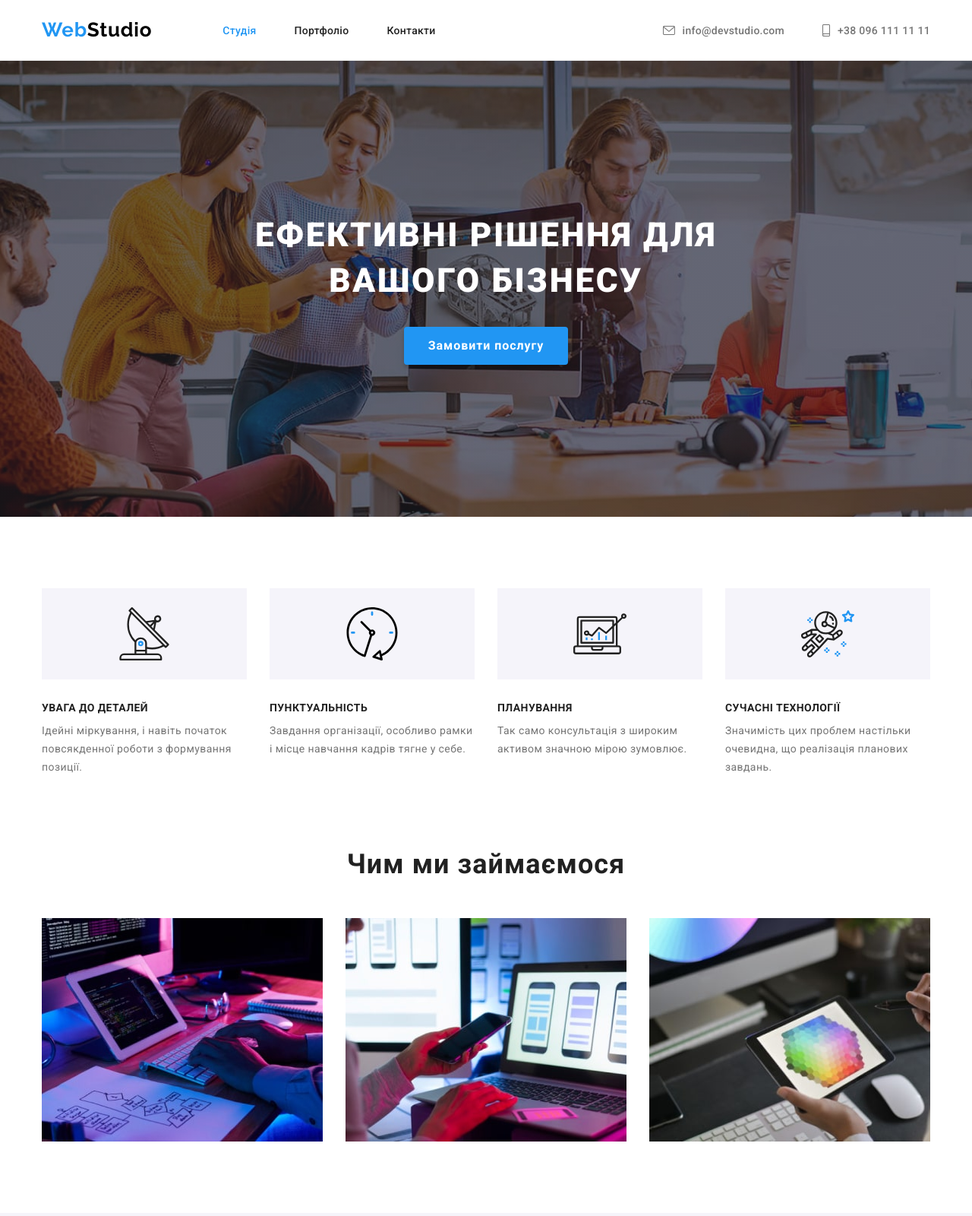
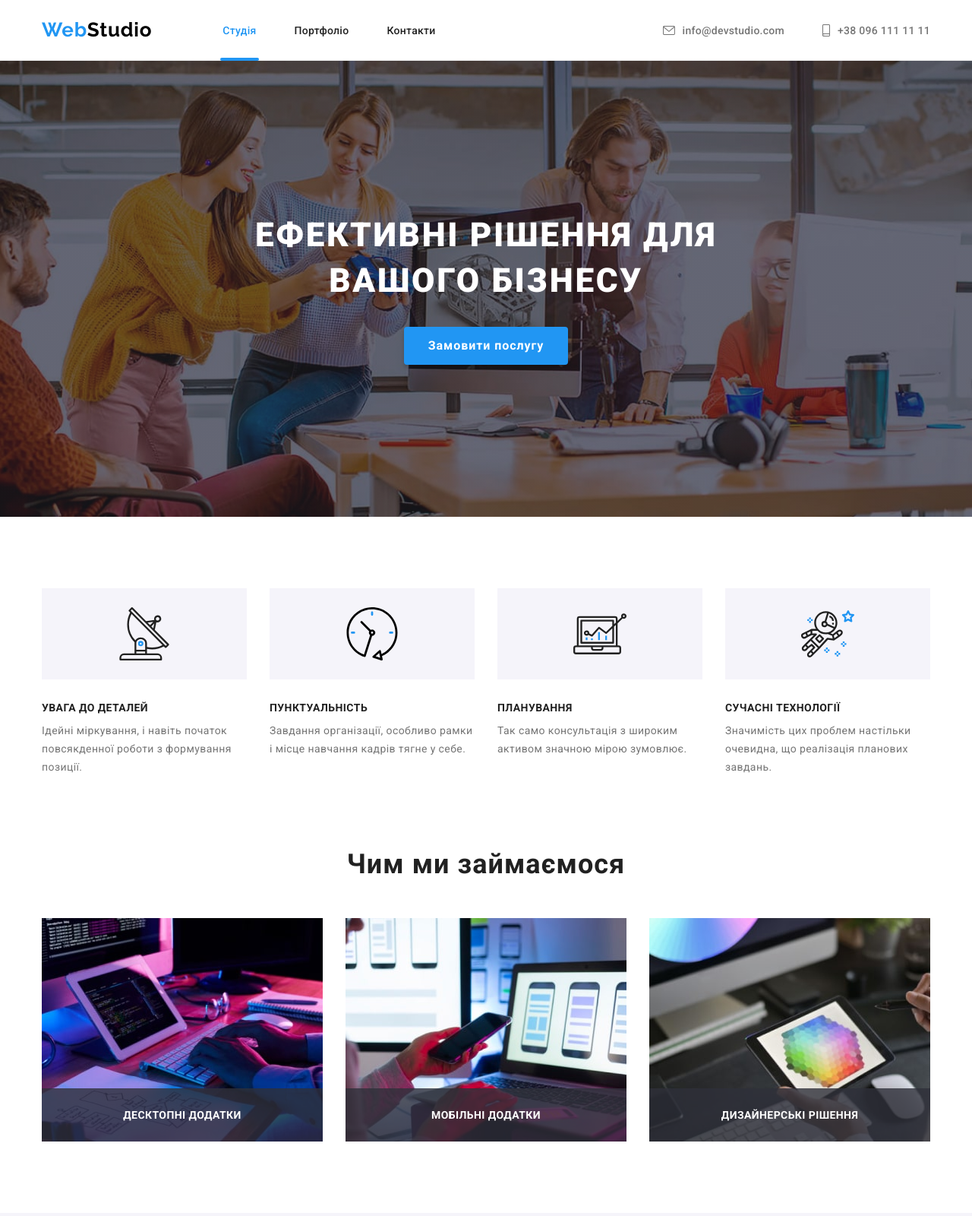
Before and after one commit to MaxF1996/goit-markup-hw-05, a plain HTML site: page index.html in a window 1280 px wide. Shown: the top 1600 px of the page at 76% size. Drawn offline with nearby package versions, Linux system fonts and the light colour scheme.

Commit message:
header links decor, transitions & doing subtitles

```diff
--- a/css/styles.css
+++ b/css/styles.css
@@ -13,6 +13,7 @@
   --contacts-font-color: rgba(255, 255, 255, 0.6);
   --accent-color: #2196f3;
   --main-dark-color: #2f303a;
+  --a-main-dark-color: rgba(47, 48, 58, 0.8);
   --secondary-bg-color: #f5f4fa;
   --header-border-color: #ececec;
   --brand-main-color: #afb1b8;
@@ -154,15 +155,36 @@ nav.flex-container {
   font-weight: 500;
   line-height: 1.17;
   letter-spacing: 0.02em;
+
+  transition: color 250ms cubic-bezier(0.4, 0, 0.2, 1);
 }
 
 .header .nav-link {
+  position: relative;
   display: block;
 
   padding-top: 32px;
   padding-bottom: 31px;
 
   color: var(--title-font-color);
+}
+
+.header .active-link {
+  color: var(--accent-color);
+}
+
+.header .active-link::after {
+  content: '';
+
+  position: absolute;
+  bottom: calc(0% - 1px);
+  left: -3px;
+
+  width: calc(100% + 6px);
+  height: 4px;
+
+  background-color: var(--accent-color);
+  border-radius: 2px;
 }
 
 .header .nav-contacts {
@@ -189,7 +211,6 @@ nav.flex-container {
   height: 16px;
 }
 
-.header .active-link,
 .header .nav-link:hover,
 .header .nav-contact:hover,
 .header .nav-link:focus,
@@ -243,6 +264,8 @@ nav.flex-container {
   font-size: 16px;
   line-height: 1.88;
   letter-spacing: 0.06em;
+
+  transition: opacity 250ms cubic-bezier(0.4, 0, 0.2, 1);
 
   color: var(--main-light-color);
   background-color: var(--accent-color);
@@ -325,6 +348,27 @@ nav.flex-container {
   gap: 30px;
 }
 
+.doing .doing-item {
+  position: relative;
+}
+
+.doing .doing-name {
+  position: absolute;
+  bottom: 0;
+
+  font-size: inherit;
+  line-height: 1.17;
+  text-align: center;
+  letter-spacing: var(--main-letter-spacing);
+  text-transform: uppercase;
+
+  width: 100%;
+  padding: 27px 15px;
+
+  color: var(--main-light-color);
+  background-color: var(--a-main-dark-color);
+}
+
 /* Команда */
 
 .team {
@@ -390,6 +434,9 @@ nav.flex-container {
   height: 44px;
   color: inherit;
 
+  transition: fill 250ms cubic-bezier(0.4, 0, 0.2, 1),
+    background-color 250ms cubic-bezier(0.4, 0, 0.2, 1);
+
   fill: currentColor;
   border-radius: 50%;
 }
@@ -428,6 +475,9 @@ nav.flex-container {
 
   width: 100%;
   height: 92px;
+
+  transition: fill 250ms cubic-bezier(0.4, 0, 0.2, 1),
+    background-color 250ms cubic-bezier(0.4, 0, 0.2, 1);
 
   border: 1px solid var(--brand-main-color);
   border-radius: 4px;
@@ -523,6 +573,10 @@ nav.flex-container {
   line-height: 1.62;
   letter-spacing: var(--main-letter-spacing);
 
+  transition: color 250ms cubic-bezier(0.4, 0, 0.2, 1),
+    background-color 250ms cubic-bezier(0.4, 0, 0.2, 1), padding 250ms cubic-bezier(0.4, 0, 0.2, 1),
+    box-shadow 250ms cubic-bezier(0.4, 0, 0.2, 1);
+
   color: var(--title-font-color);
   background-color: var(--secondary-bg-color);
 
@@ -555,6 +609,8 @@ nav.flex-container {
 
 .works .works-card {
   display: block;
+
+  transition: box-shadow 250ms cubic-bezier(0.4, 0, 0.2, 1);
 
   color: inherit;
   text-decoration: none;
@@ -626,6 +682,8 @@ nav.flex-container {
 .address-contact {
   display: inline-block;
 
+  transition: color 250ms cubic-bezier(0.4, 0, 0.2, 1);
+
   color: var(--contacts-font-color);
 }
 
--- a/index.html
+++ b/index.html
@@ -113,12 +113,15 @@
           <ul class="doing-list flex-container">
             <li class="doing-item">
               <img src="images/doing1-min.jpg" alt="верстка на десктоп" width="370" />
+              <h3 class="doing-name">Десктопні додатки</h3>
             </li>
             <li class="doing-item">
               <img src="images/doing2-min.jpg" alt="верстка на смартфон" width="370" />
+              <h3 class="doing-name">Мобільні додатки</h3>
             </li>
             <li class="doing-item">
               <img src="images/doing3-min.jpg" alt="верстка на планшет" width="370" />
+              <h3 class="doing-name">Дизайнерські рішення</h3>
             </li>
           </ul>
         </div>
```
Also changed, not shown: 1 other file.
